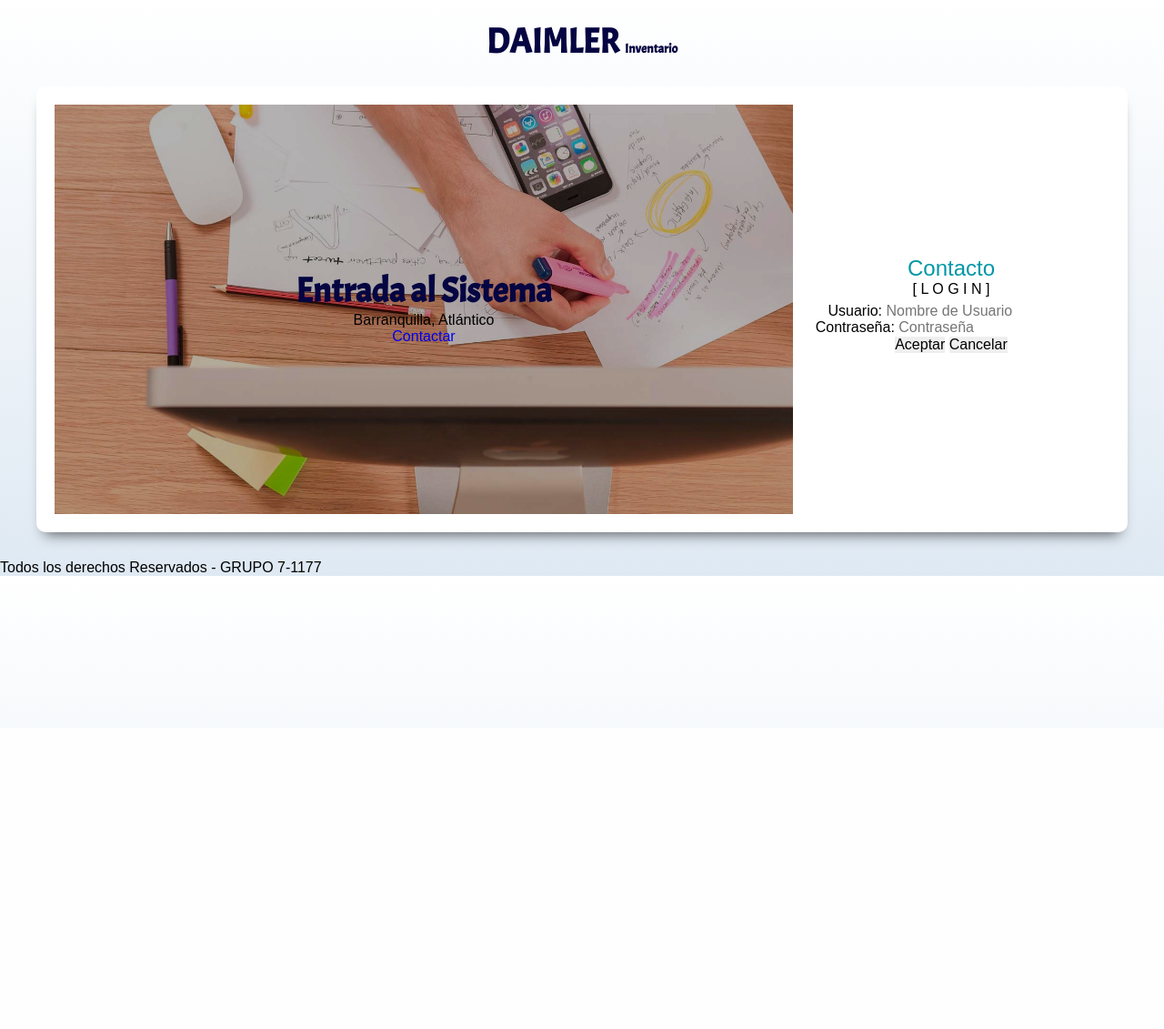
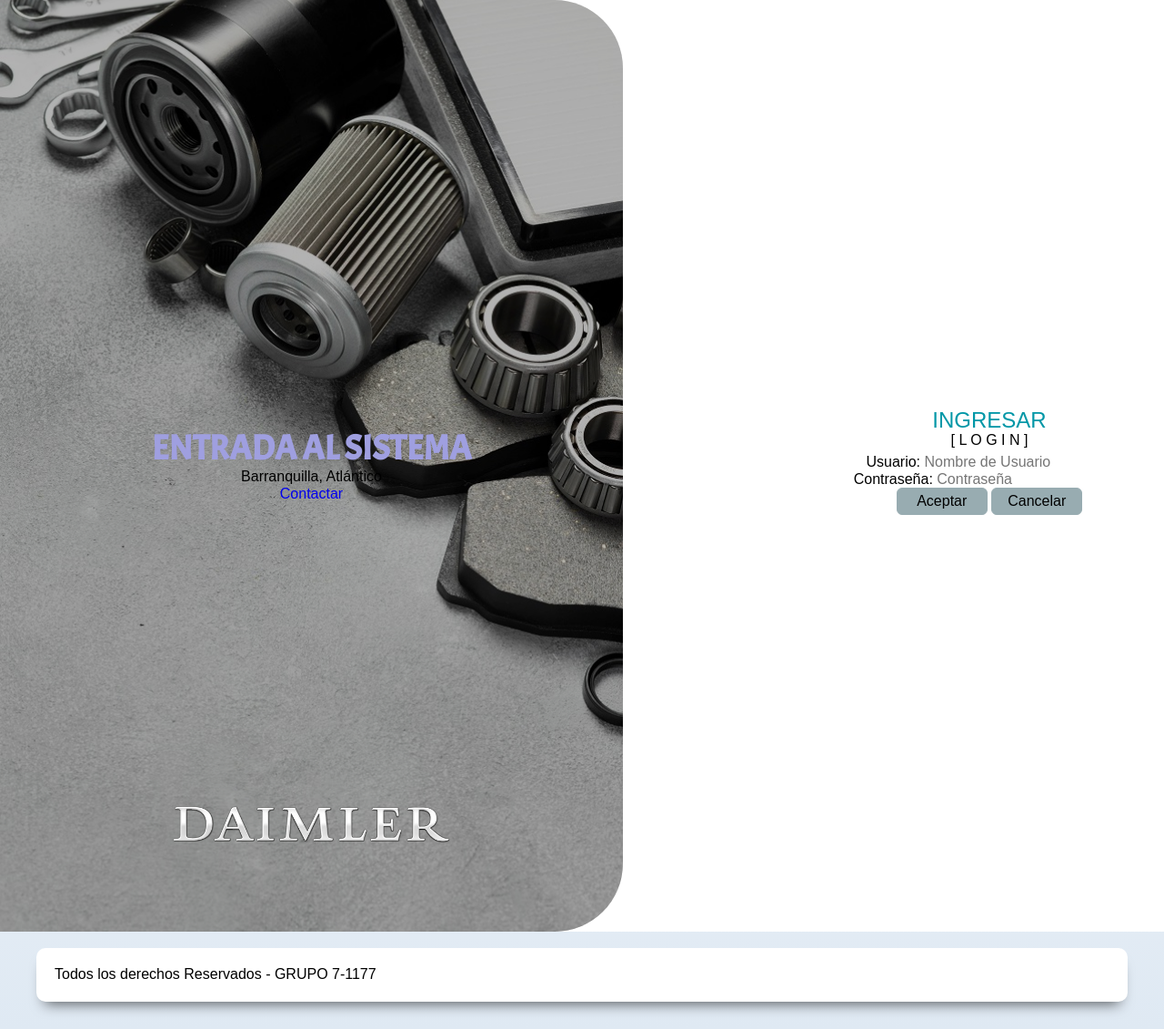
Before and after one commit to GloriaIssa/proyectoG7, a Flask app: page /login in a window 1280 px wide. Shown: the whole page at 91% size. Before the commit the page ends 633 px from the top, so only its background shows below. Run offline with Flask 2, Linux system fonts and the light colour scheme; some web fonts are replaced.

Commit message:
ultimos cambios antes del Jinja

```diff
--- a/static/css/styles.css
+++ b/static/css/styles.css
@@ -54,7 +54,7 @@
     text-align: center;
     font-size: 3.8rem;
     font-family: 'Acme', sans-serif;
-    color: rgb(5, 5, 66);
+    color: rgb(159, 159, 224);
 }
 
 .titulo span{
@@ -302,15 +302,12 @@
     left: 914px;
     overflow: hidden;
   }
-  .v53_391 {
-    width: 330px;
-    height: 50px;
-    background: rgba(85,85,85,1);
+  .boton {
+    width: 100px;
+    height: 30px;
+    background: rgba(152, 172, 177);
     opacity: 1;
-    position: absolute;
-    top: 0px;
-    left: 0px;
-    border: 1px solid rgba(85,85,85,1);
+    border: 1px solid rgb(152, 172, 177);
     border-top-left-radius: 6px;
     border-top-right-radius: 6px;
     border-bottom-left-radius: 6px;
--- a/templates/login.html
+++ b/templates/login.html
@@ -12,22 +12,22 @@
     <link rel="stylesheet" href="{{ url_for('static', filename= 'css/styles.css') }}">
 </head>
 <body>
-    <header>
-        <h1 class="titulo">DAIMLER <span>Inventario</span></h1>
-    </header>
-
-    <main class="contenedor sombra">
-        <div class="servicios">
-            <section class="daimler">
-                <div class="content-daimler">
-                    <h2 class="titulo">Entrada al Sistema</h2>
-                    <p>Barranquilla, Atlántico</p>
-                    <a href="#">Contactar</a>
-                </div>
-            </section>
-
+    <div class="v50_198 servicios">
+        <div class="v52_355">
+            <div class="content-daimler">
+                {% if sesion_iniciada %}
+                    <h2 class="titulo">SISTEMA DE INVENTARIO</h2>
+                {%else%}
+                    <h2 class="titulo">ENTRADA AL SISTEMA</h2>
+                {%endif%}
+                <p>Barranquilla, Atlántico</p>
+                <a href="#">Contactar</a>
+            </div>
+        </div>
+        <div class="v52_358"></div>
+        <div class="formulario">
             <section class="servicio">
-                <h2>Contacto</h2>
+                <h2>INGRESAR</h2>
                 <div class="formulario">
                     <form action="/login" method="POST">
                         {{csrf_token}}
@@ -45,19 +45,21 @@
                                 <input type="password" placeholder="Contraseña">
                             </div>
 
-                            <input type="submit" value="Aceptar">
-                            <input type="submit" value="Cancelar">
+                            <input type="submit" value="Aceptar" class="boton">
+                            <input type="submit" value="Cancelar" class="boton">
 
                         </fieldset>
                     </form>
                 </div>
             </section>
+
         </div>
-    </main>
-
-
-    <footer>
+    </div>
+    <br>
+    <footer class="contenedor sombra">
+        <p></p>
         <p>Todos los derechos Reservados - GRUPO 7-1177</p>
+        <p></p>
     </footer>
 </body>
 </html>
```
Also changed, not shown: templates/index.html (+6 -4 lines).
